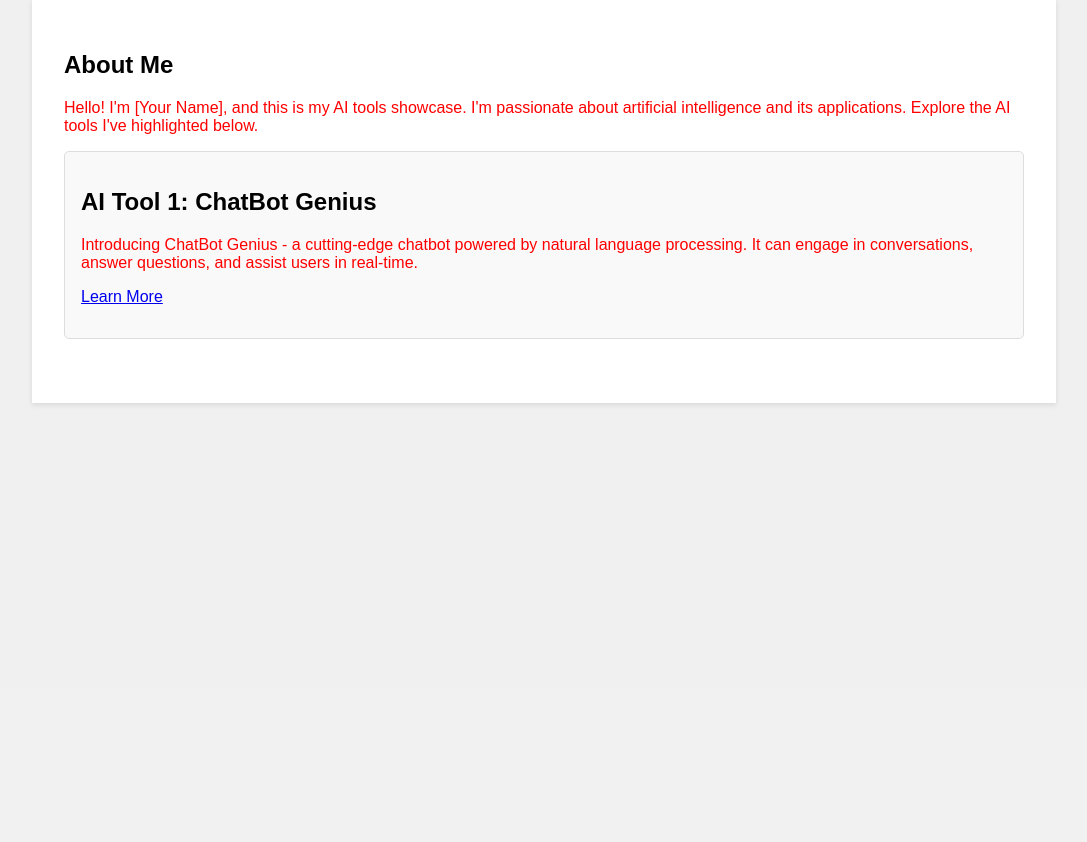
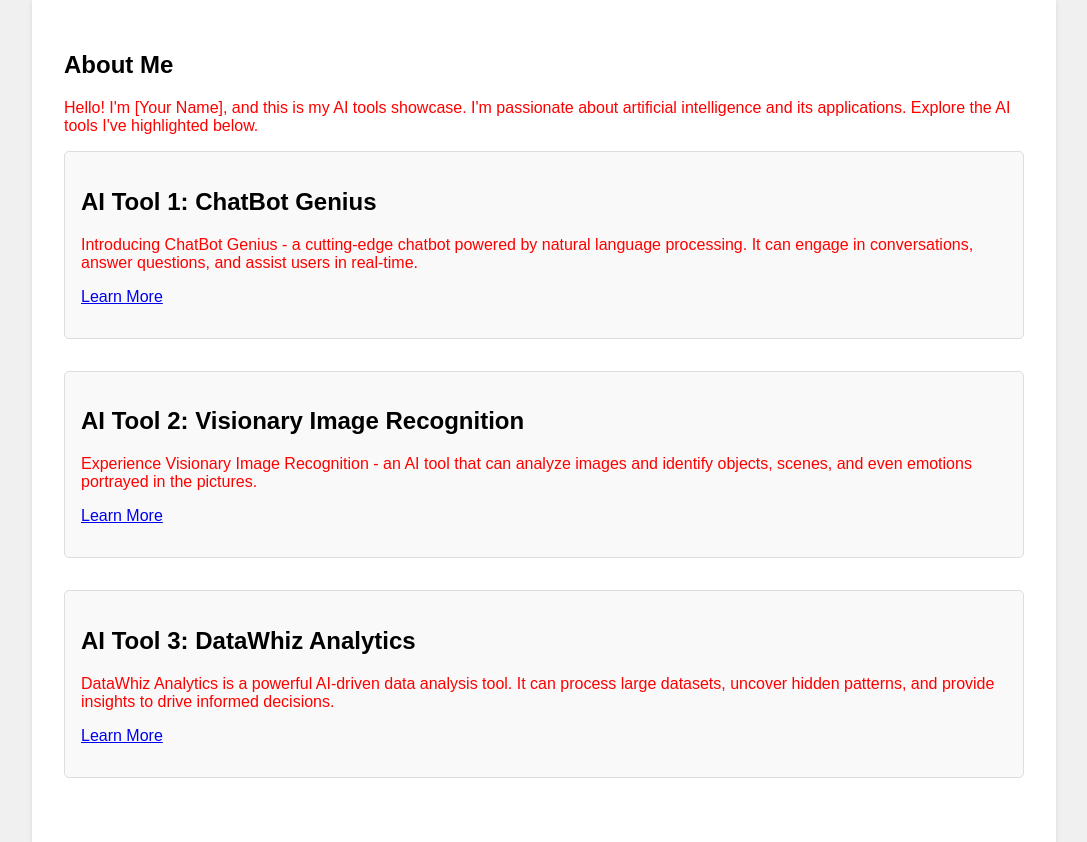
Before and after one commit to Maviyashek/Ai-links, a Flask app: a page that uses templates/welcome.html in a window 1280 px wide. Shown: the part 113-955 px from the top of the page, without its empty margins (96-1183 px from the left). Before the commit the page ends 518 px from the top, so only its background shows below. Run offline with Flask 3, Linux system fonts and the light colour scheme.

Commit message:
add push

```diff
--- a/templates/welcome.html
+++ b/templates/welcome.html
@@ -42,6 +42,18 @@
             <p>Introducing ChatBot Genius - a cutting-edge chatbot powered by natural language processing. It can engage in conversations, answer questions, and assist users in real-time.</p>
             <p><a href="https://www.example.com/chatbot-genius" target="_blank">Learn More</a></p>
         </div>
+
+        <div class="ai-tool">
+            <h2>AI Tool 2: Visionary Image Recognition</h2>
+            <p>Experience Visionary Image Recognition - an AI tool that can analyze images and identify objects, scenes, and even emotions portrayed in the pictures.</p>
+            <p><a href="https://www.example.com/visionary-image-recognition" target="_blank">Learn More</a></p>
+        </div>
+
+        <div class="ai-tool">
+            <h2>AI Tool 3: DataWhiz Analytics</h2>
+            <p>DataWhiz Analytics is a powerful AI-driven data analysis tool. It can process large datasets, uncover hidden patterns, and provide insights to drive informed decisions.</p>
+            <p><a href="https://www.example.com/datawhiz-analytics" target="_blank">Learn More</a></p>
+        </div>
     </div>
 
 {% endblock body %}
```
